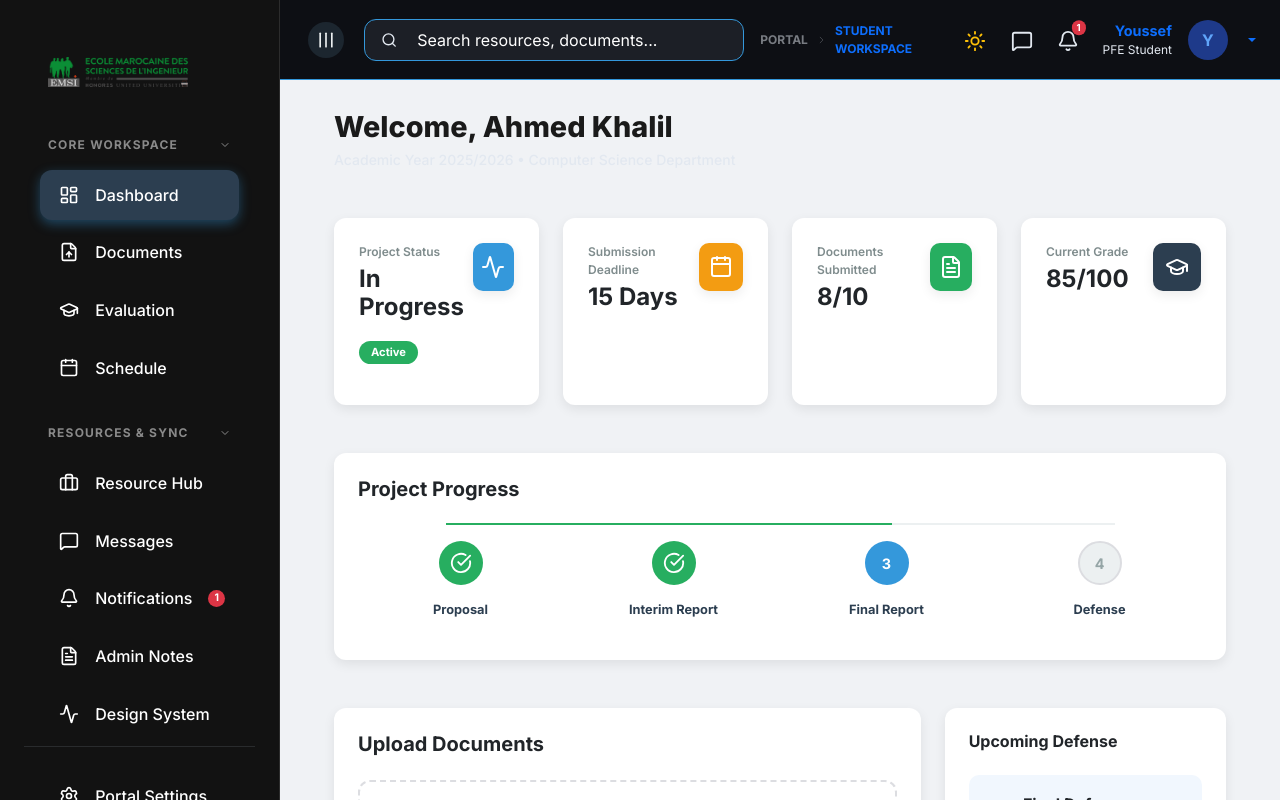
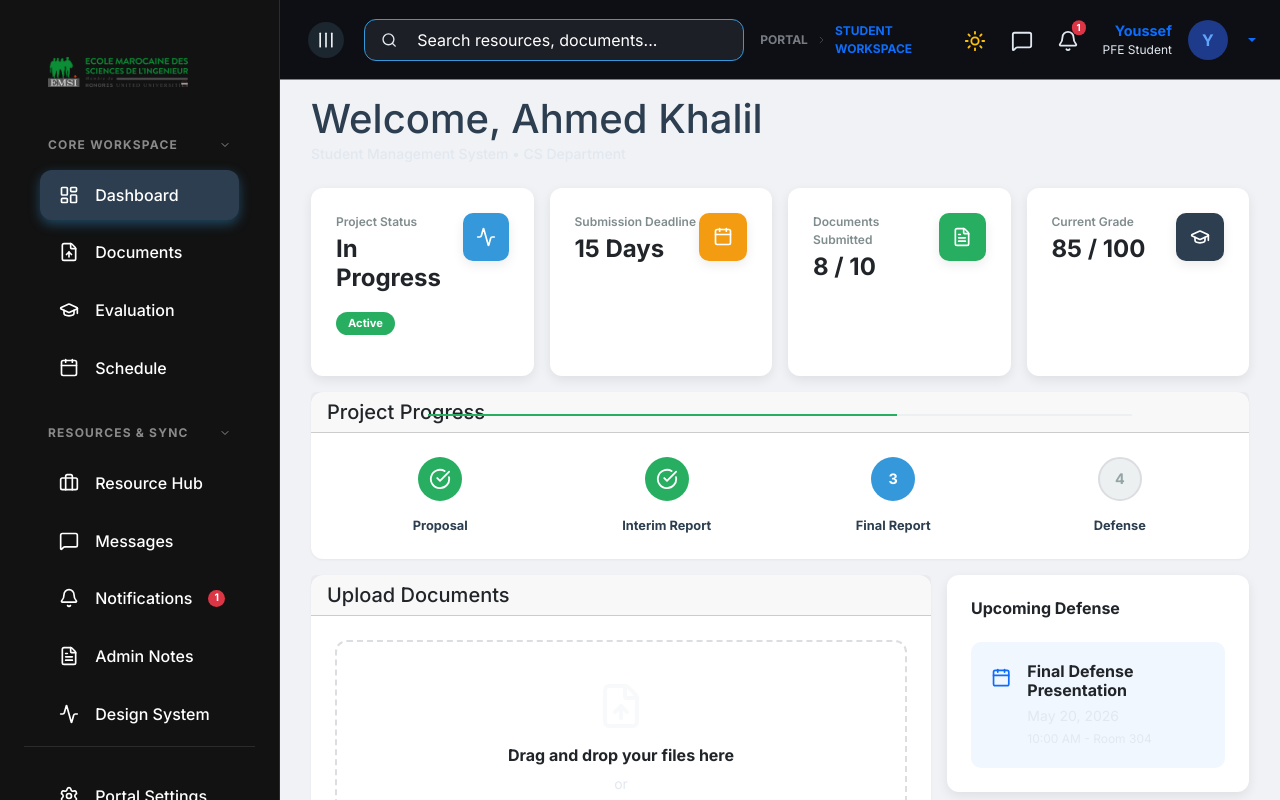
Before and after one commit to Lagmouchyoussef/PFE-Navigator, a React (Vite) app in the folder Frontend/: page /login in a window 1280 px wide. Both pictures are taken after a click on the element 212 px from the left and 472 px from the top of the page. Built offline with nearby package versions, Linux system fonts and the light colour scheme.

Commit message:
Reduce dashboard whitespace for a more compact and space-efficient layout

```diff
--- a/Frontend/src/pages/StudentDashboard.css
+++ b/Frontend/src/pages/StudentDashboard.css
@@ -14,7 +14,7 @@
   background-color: var(--sd-bg-color) !important;
   color: var(--sd-text-main) !important;
   min-height: 100vh;
-  padding: 30px;
+  padding: 15px !important;
 }
 
 /* Typography */
--- a/Frontend/src/pages/StudentDashboard.jsx
+++ b/Frontend/src/pages/StudentDashboard.jsx
@@ -50,34 +50,33 @@ const StudentDashboard = () => {
 
   return (
     <div className="sd-page-container">
-      <Container fluid className="px-4">
-
-        {/* HEADER */}
-        <section className="mb-5">
+      <Container fluid className="px-3">
+        {/* HEADER SECTION */}
+        <header className="sd-welcome-header mb-4">
           <motion.h1
             initial={{ opacity: 0, x: -20 }}
             animate={{ opacity: 1, x: 0 }}
-            className="sd-welcome-text mb-1"
+            className="mb-0"
           >
             Welcome, Ahmed Khalil
           </motion.h1>
-          <p className="text-muted small fw-medium">Academic Year 2025/2026 • Computer Science Department</p>
-        </section>
-
-        {/* SECTION 1: KEY METRICS */}
-        <Row className="g-4 mb-5">
-          <StatCard label="Project Status" value="In Progress" sub="Active" color="blue" icon={<Activity size={24} />} />
-          <StatCard label="Submission Deadline" value="15 Days" color="orange" icon={<Calendar size={24} />} />
-          <StatCard label="Documents Submitted" value="8/10" color="green" icon={<FileText size={24} />} />
-          <StatCard label="Current Grade" value="85/100" color="navy" icon={<GraduationCap size={24} />} />
+          <p className="text-muted small fw-medium mb-0">Student Management System • CS Department</p>
+        </header>
+        {/* TOP STATS GRID */}
+        <Row className="g-3 mb-3">
+          {[
+            { label: 'Project Status', value: 'In Progress', sub: 'Active', color: 'blue', icon: <Activity size={20} /> },
+            { label: 'Submission Deadline', value: '15 Days', color: 'orange', icon: <Calendar size={20} /> },
+            { label: 'Documents Submitted', value: '8 / 10', color: 'green', icon: <FileText size={20} /> },
+            { label: 'Current Grade', value: '85 / 100', color: 'navy', icon: <GraduationCap size={20} /> }
+          ].map((stat, i) => (
+            <StatCard key={i} {...stat} />
+          ))}
         </Row>
-
-        {/* SECTION 2: PROJECT PROGRESS */}
-        <Card className="sd-card mb-5 shadow-sm border-0">
-          <Card.Header className="bg-transparent border-0 p-4 pb-0">
-            <h5 className="fw-bold mb-0">Project Progress</h5>
-          </Card.Header>
-          <Card.Body className="sd-timeline-container">
+        {/* PROGRESS TIMELINE */}
+        <Card className="sd-card mb-3">
+          <Card.Header className="sd-card-header"><h5 className="mb-0">Project Progress</h5></Card.Header>
+          <Card.Body className="sd-stepper-container py-4">
             <div className="sd-timeline-line"></div>
             <div className="sd-timeline-progress-line"></div>
             <div className="sd-timeline-row">
@@ -92,16 +91,11 @@ const StudentDashboard = () => {
             </div>
           </Card.Body>
         </Card>
-
-        {/* SECTION 3: WORKSPACE & SIDEBAR */}
-        <Row className="g-4">
-
-          {/* Main Content Area (Workspace) */}
+        {/* MAIN WORKSPACE & SIDEBAR */}
+        <Row className="g-3">
           <Col lg={8}>
-            <Card className="sd-card mb-4 shadow-sm border-0">
-              <Card.Header className="bg-transparent border-0 p-4 pb-0">
-                <h5 className="fw-bold mb-0">Upload Documents</h5>
-              </Card.Header>
+            <Card className="sd-card mb-3">
+              <Card.Header className="sd-card-header"><h5 className="mb-0">Upload Documents</h5></Card.Header>
               <Card.Body className="p-4">
                 <div className="sd-upload-area text-center">
                   <FileUp size={48} className="text-muted mb-3 opacity-25" />
@@ -112,11 +106,8 @@ const StudentDashboard = () => {
                 </div>
               </Card.Body>
             </Card>
-
-            <Card className="sd-card shadow-sm border-0">
-              <Card.Header className="bg-transparent border-0 p-4 pb-0">
-                <h5 className="fw-bold mb-0">Uploaded Documents</h5>
-              </Card.Header>
+            <Card className="sd-card">
+              <Card.Header className="sd-card-header"><h5 className="mb-0">Uploaded Documents</h5></Card.Header>
               <Card.Body className="p-4 pt-2">
                 <Table responsive hover className="mb-0">
                   <tbody>
```
